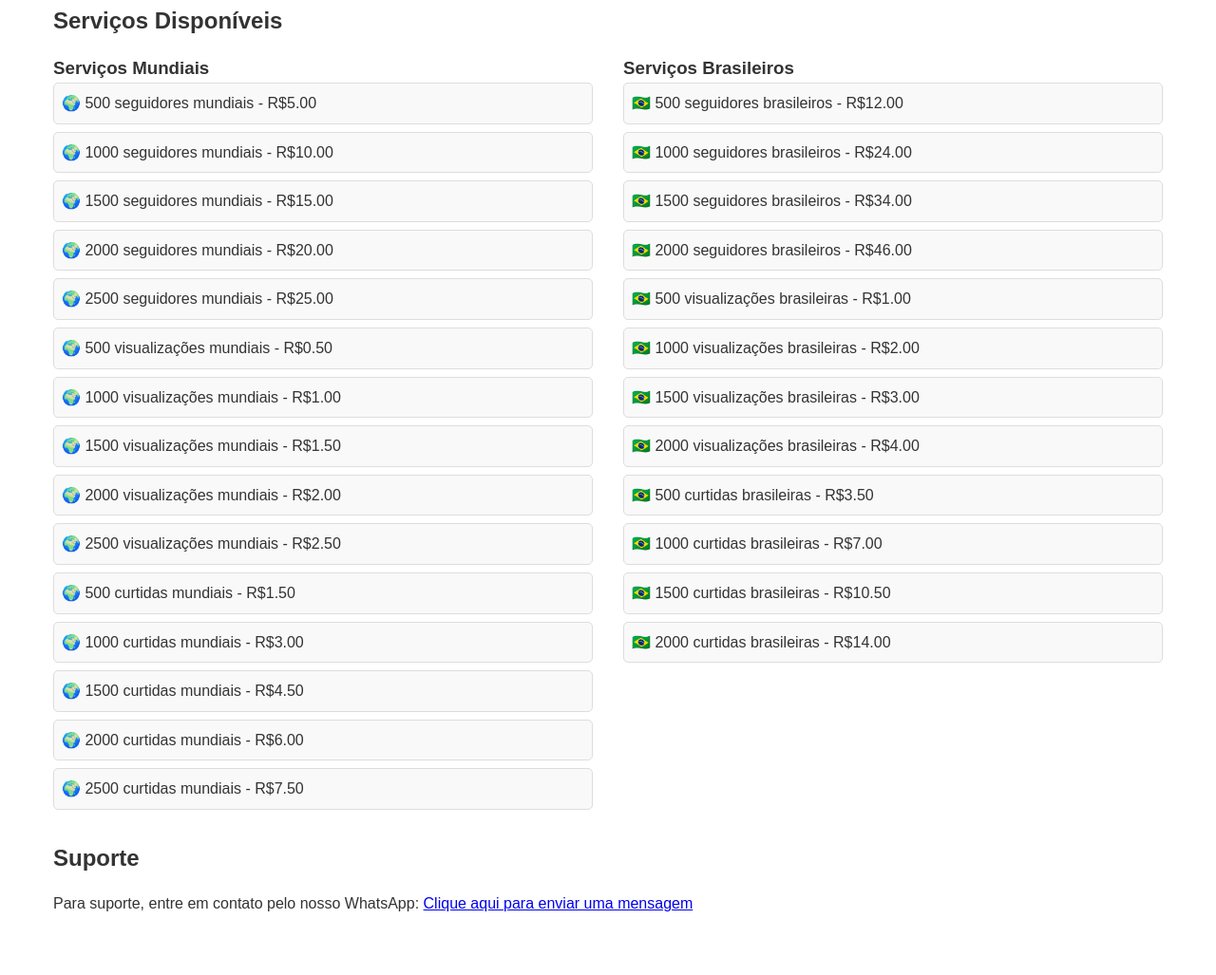
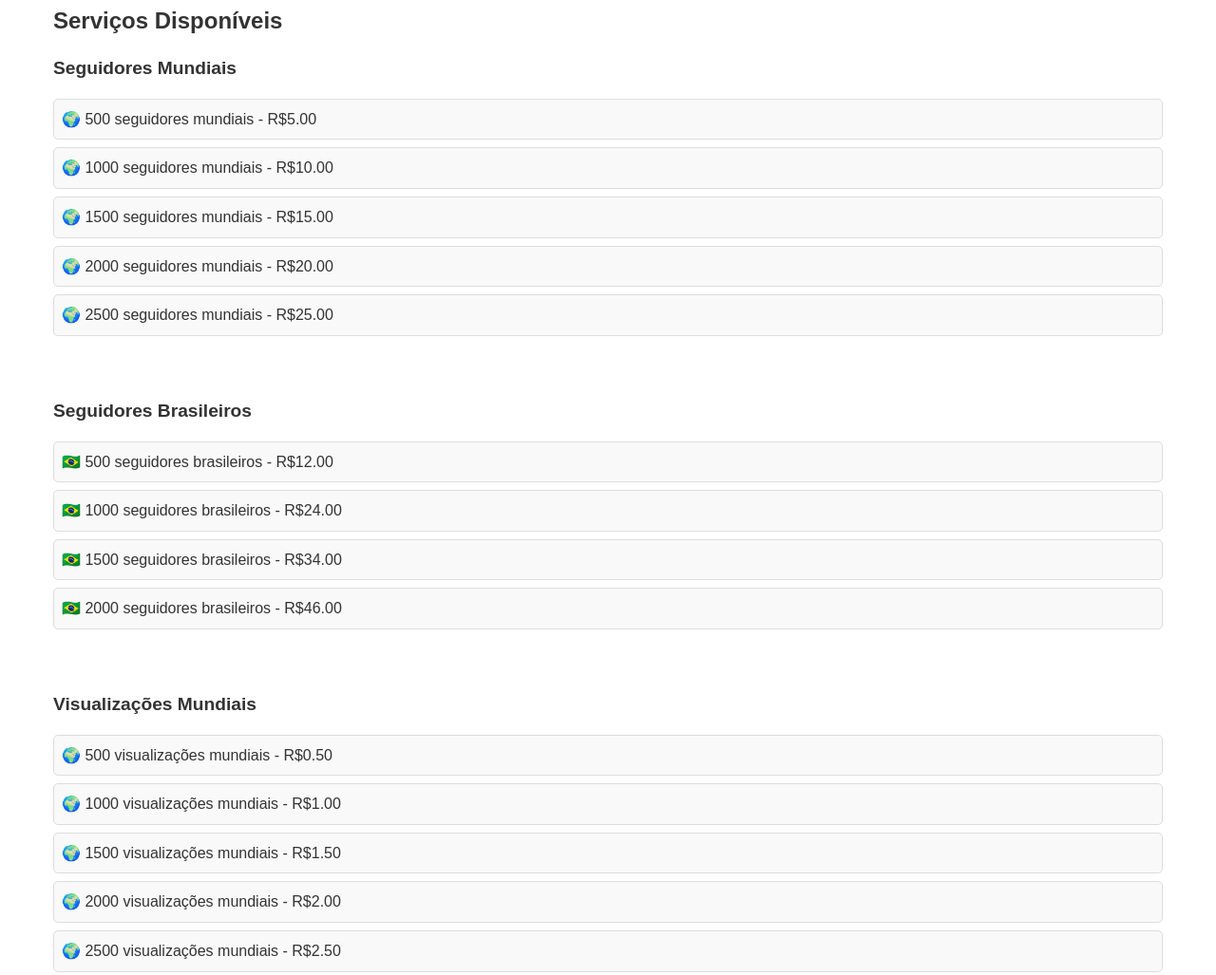
Before and after one commit to KN5Shop/KN5Shop.github.io, a plain HTML site: page painel.html in a window 1280 px wide. Shown: the part 535-1562 px from the top of the page at 95% size. Drawn offline with Linux system fonts and the light colour scheme.

Commit message:
Painel V5

```diff
--- a/painel.html
+++ b/painel.html
@@ -77,19 +77,51 @@
             <div class="container">
                 <h2>Serviços Disponíveis</h2>
                 <div class="servicos-container">
-                    <div class="servicos-mundiais">
-                        <h3>Serviços Mundiais</h3>
+                    <div class="servico-categoria">
+                        <h3>Seguidores Mundiais</h3>
                         <div class="servicos-lista">
                             <div class="servico-item">🌍 500 seguidores mundiais - R$5.00</div>
                             <div class="servico-item">🌍 1000 seguidores mundiais - R$10.00</div>
                             <div class="servico-item">🌍 1500 seguidores mundiais - R$15.00</div>
                             <div class="servico-item">🌍 2000 seguidores mundiais - R$20.00</div>
                             <div class="servico-item">🌍 2500 seguidores mundiais - R$25.00</div>
+                        </div>
+                    </div>
+
+                    <div class="servico-categoria">
+                        <h3>Seguidores Brasileiros</h3>
+                        <div class="servicos-lista">
+                            <div class="servico-item">🇧🇷 500 seguidores brasileiros - R$12.00</div>
+                            <div class="servico-item">🇧🇷 1000 seguidores brasileiros - R$24.00</div>
+                            <div class="servico-item">🇧🇷 1500 seguidores brasileiros - R$34.00</div>
+                            <div class="servico-item">🇧🇷 2000 seguidores brasileiros - R$46.00</div>
+                        </div>
+                    </div>
+
+                    <div class="servico-categoria">
+                        <h3>Visualizações Mundiais</h3>
+                        <div class="servicos-lista">
                             <div class="servico-item">🌍 500 visualizações mundiais - R$0.50</div>
                             <div class="servico-item">🌍 1000 visualizações mundiais - R$1.00</div>
                             <div class="servico-item">🌍 1500 visualizações mundiais - R$1.50</div>
                             <div class="servico-item">🌍 2000 visualizações mundiais - R$2.00</div>
                             <div class="servico-item">🌍 2500 visualizações mundiais - R$2.50</div>
+                        </div>
+                    </div>
+
+                    <div class="servico-categoria">
+                        <h3>Visualizações Brasileiras</h3>
+                        <div class="servicos-lista">
+                            <div class="servico-item">🇧🇷 500 visualizações brasileiras - R$1.00</div>
+                            <div class="servico-item">🇧🇷 1000 visualizações brasileiras - R$2.00</div>
+                            <div class="servico-item">🇧🇷 1500 visualizações brasileiras - R$3.00</div>
+                            <div class="servico-item">🇧🇷 2000 visualizações brasileiras - R$4.00</div>
+                        </div>
+                    </div>
+
+                    <div class="servico-categoria">
+                        <h3>Curtidas Mundiais</h3>
+                        <div class="servicos-lista">
                             <div class="servico-item">🌍 500 curtidas mundiais - R$1.50</div>
                             <div class="servico-item">🌍 1000 curtidas mundiais - R$3.00</div>
                             <div class="servico-item">🌍 1500 curtidas mundiais - R$4.50</div>
@@ -98,17 +130,9 @@
                         </div>
                     </div>
 
-                    <div class="servicos-brasileiros">
-                        <h3>Serviços Brasileiros</h3>
+                    <div class="servico-categoria">
+                        <h3>Curtidas Brasileiras</h3>
                         <div class="servicos-lista">
-                            <div class="servico-item">🇧🇷 500 seguidores brasileiros - R$12.00</div>
-                            <div class="servico-item">🇧🇷 1000 seguidores brasileiros - R$24.00</div>
-                            <div class="servico-item">🇧🇷 1500 seguidores brasileiros - R$34.00</div>
-                            <div class="servico-item">🇧🇷 2000 seguidores brasileiros - R$46.00</div>
-                            <div class="servico-item">🇧🇷 500 visualizações brasileiras - R$1.00</div>
-                            <div class="servico-item">🇧🇷 1000 visualizações brasileiras - R$2.00</div>
-                            <div class="servico-item">🇧🇷 1500 visualizações brasileiras - R$3.00</div>
-                            <div class="servico-item">🇧🇷 2000 visualizações brasileiras - R$4.00</div>
                             <div class="servico-item">🇧🇷 500 curtidas brasileiras - R$3.50</div>
                             <div class="servico-item">🇧🇷 1000 curtidas brasileiras - R$7.00</div>
                             <div class="servico-item">🇧🇷 1500 curtidas brasileiras - R$10.50</div>
--- a/styles.css
+++ b/styles.css
@@ -93,12 +93,17 @@ form button:hover {
 
 .servicos-container {
     display: flex;
+    flex-direction: column;
     gap: 2rem;
 }
 
-.servicos-mundiais,
-.servicos-brasileiros {
-    flex: 1;
+.servico-categoria {
+    margin-bottom: 2rem;
+}
+
+.servico-categoria h3 {
+    font-size: 1.2rem;
+    margin-bottom: 1rem;
 }
 
 .servicos-lista {
```
